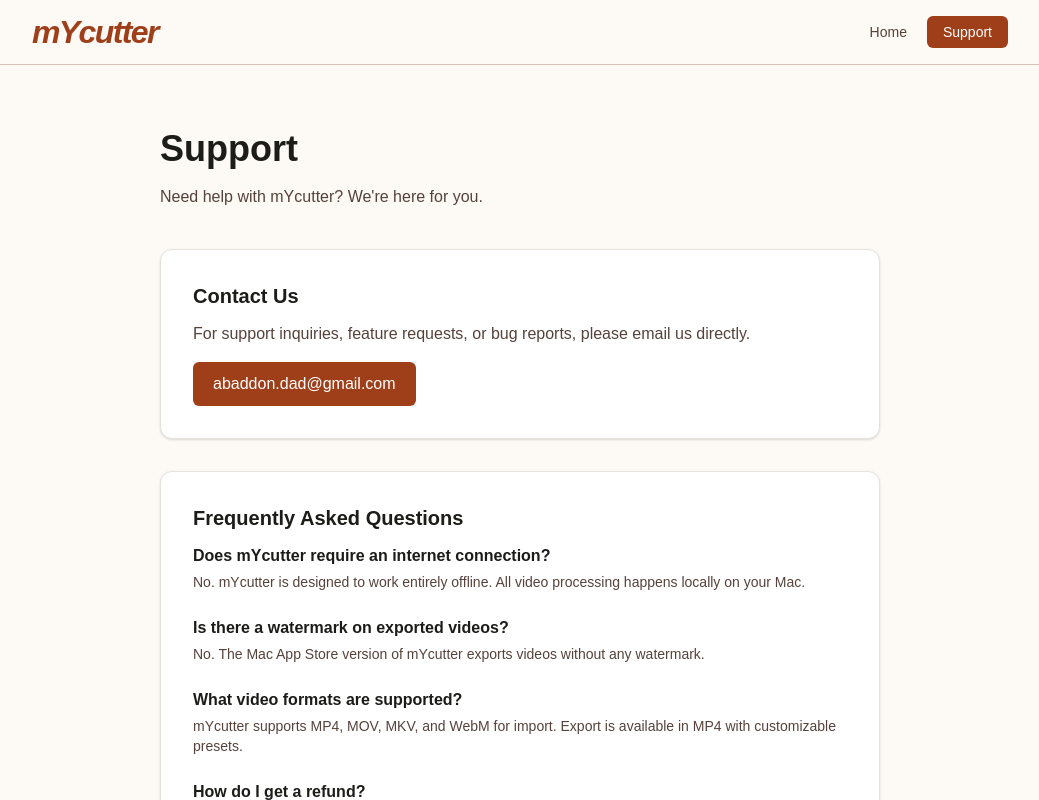
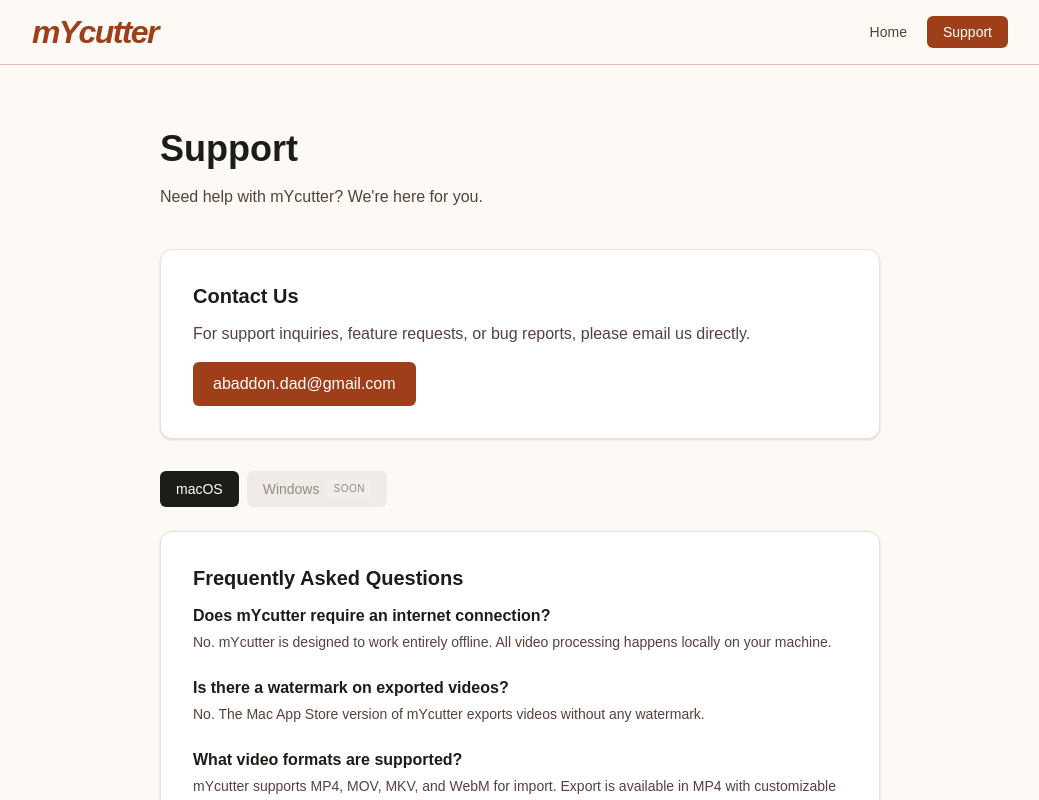
Before and after one commit to Azaze10x/mycutter-web, a Next.js app: page /mycutter-web/support in a window 1280 px wide. Shown: the top 800 px of the page, without its empty margins (120-1159 px from the left). Built offline with nearby package versions, Linux system fonts and the light colour scheme; a web font is replaced by a local one.

Commit message:
feat: mac/windows platform tabs on support page

```diff
--- a/src/app/support/page.tsx
+++ b/src/app/support/page.tsx
@@ -1,7 +1,81 @@
+"use client";
+
+import { useState } from "react";
 import Navbar from "@/components/Navbar";
 import Footer from "@/components/Footer";
 
+type Platform = "mac" | "windows";
+
+const macFAQ = [
+  {
+    q: "Does mYcutter require an internet connection?",
+    a: "No. mYcutter is designed to work entirely offline. All video processing happens locally on your machine.",
+  },
+  {
+    q: "Is there a watermark on exported videos?",
+    a: "No. The Mac App Store version of mYcutter exports videos without any watermark.",
+  },
+  {
+    q: "What video formats are supported?",
+    a: "mYcutter supports MP4, MOV, MKV, and WebM for import. Export is available in MP4 with customizable presets.",
+  },
+  {
+    q: "How do I get a refund?",
+    a: (
+      <>
+        Refunds are handled by Apple. Please visit{" "}
+        <a
+          href="https://reportaproblem.apple.com"
+          target="_blank"
+          rel="noopener noreferrer"
+          className="text-[#9f3f1a] hover:underline"
+        >
+          reportaproblem.apple.com
+        </a>{" "}
+        to request a refund.
+      </>
+    ),
+  },
+];
+
+const windowsFAQ = [
+  {
+    q: "When will mYcutter be available on Windows?",
+    a: "Coming soon. We're working hard to bring mYcutter to Windows. Check back here for updates.",
+  },
+  {
+    q: "Will my Mac projects work on Windows?",
+    a: "Yes. mYcutter project files (.mycutter) are cross-platform and will work seamlessly on both macOS and Windows.",
+  },
+  {
+    q: "What video formats will be supported?",
+    a: "Windows version will support the same formats: MP4, MOV, MKV, and WebM for import, with MP4 export.",
+  },
+  {
+    q: "Will there be a watermark?",
+    a: "No. Just like the Mac version, the Windows version will export videos without any watermark.",
+  },
+];
+
+const macRequirements = [
+  "macOS 12.0 or later",
+  "Apple Silicon (M1/M2/M3/M4) or Intel Mac",
+  "4 GB RAM minimum (8 GB recommended)",
+];
+
+const windowsRequirements = [
+  "Windows 10 or later",
+  "64-bit processor (Intel or AMD)",
+  "4 GB RAM minimum (8 GB recommended)",
+];
+
 export default function SupportPage() {
+  const [platform, setPlatform] = useState<Platform>("mac");
+
+  const faq = platform === "mac" ? macFAQ : windowsFAQ;
+  const requirements =
+    platform === "mac" ? macRequirements : windowsRequirements;
+
   return (
     <>
       <Navbar />
@@ -30,55 +104,44 @@ export default function SupportPage() {
             </a>
           </div>
 
+          {/* Platform Tabs */}
+          <div className="flex items-center gap-2 mb-6">
+            <button
+              onClick={() => setPlatform("mac")}
+              className={`px-4 py-2 rounded-md font-medium text-sm transition-colors ${
+                platform === "mac"
+                  ? "bg-[#1c1c19] text-white"
+                  : "bg-[#e6e2dd] text-[#56423b] hover:bg-[#ddd9d5]"
+              }`}
+            >
+              macOS
+            </button>
+            <button
+              onClick={() => setPlatform("windows")}
+              className={`px-4 py-2 rounded-md font-medium text-sm transition-colors inline-flex items-center gap-2 ${
+                platform === "windows"
+                  ? "bg-[#0078D4] text-white"
+                  : "bg-[#e6e2dd] text-[#56423b] opacity-60 hover:opacity-80"
+              }`}
+            >
+              Windows
+              <span className="text-[10px] uppercase tracking-wider bg-white/20 px-1.5 py-0.5 rounded">
+                Soon
+              </span>
+            </button>
+          </div>
+
           <div className="bg-white rounded-xl p-8 shadow-sm border border-[#e6e2dd] mb-8">
             <h2 className="text-xl font-bold text-[#1c1c19] mb-3">
               Frequently Asked Questions
             </h2>
             <div className="space-y-6">
-              <div>
-                <h3 className="font-bold text-[#1c1c19] mb-1">
-                  Does mYcutter require an internet connection?
-                </h3>
-                <p className="text-sm text-[#56423b]">
-                  No. mYcutter is designed to work entirely offline. All video
-                  processing happens locally on your Mac.
-                </p>
-              </div>
-              <div>
-                <h3 className="font-bold text-[#1c1c19] mb-1">
-                  Is there a watermark on exported videos?
-                </h3>
-                <p className="text-sm text-[#56423b]">
-                  No. The Mac App Store version of mYcutter exports videos
-                  without any watermark.
-                </p>
-              </div>
-              <div>
-                <h3 className="font-bold text-[#1c1c19] mb-1">
-                  What video formats are supported?
-                </h3>
-                <p className="text-sm text-[#56423b]">
-                  mYcutter supports MP4, MOV, MKV, and WebM for import. Export
-                  is available in MP4 with customizable presets.
-                </p>
-              </div>
-              <div>
-                <h3 className="font-bold text-[#1c1c19] mb-1">
-                  How do I get a refund?
-                </h3>
-                <p className="text-sm text-[#56423b]">
-                  Refunds are handled by Apple. Please visit{" "}
-                  <a
-                    href="https://reportaproblem.apple.com"
-                    target="_blank"
-                    rel="noopener noreferrer"
-                    className="text-[#9f3f1a] hover:underline"
-                  >
-                    reportaproblem.apple.com
-                  </a>{" "}
-                  to request a refund.
-                </p>
-              </div>
+              {faq.map((item, i) => (
+                <div key={i}>
+                  <h3 className="font-bold text-[#1c1c19] mb-1">{item.q}</h3>
+                  <p className="text-sm text-[#56423b]">{item.a}</p>
+                </div>
+              ))}
             </div>
           </div>
 
@@ -87,9 +150,9 @@ export default function SupportPage() {
               System Requirements
             </h2>
             <ul className="text-sm text-[#56423b] space-y-2 list-disc list-inside">
-              <li>macOS 12.0 or later</li>
-              <li>Apple Silicon (M1/M2/M3/M4) or Intel Mac</li>
-              <li>4 GB RAM minimum (8 GB recommended)</li>
+              {requirements.map((req, i) => (
+                <li key={i}>{req}</li>
+              ))}
             </ul>
           </div>
         </div>
```
